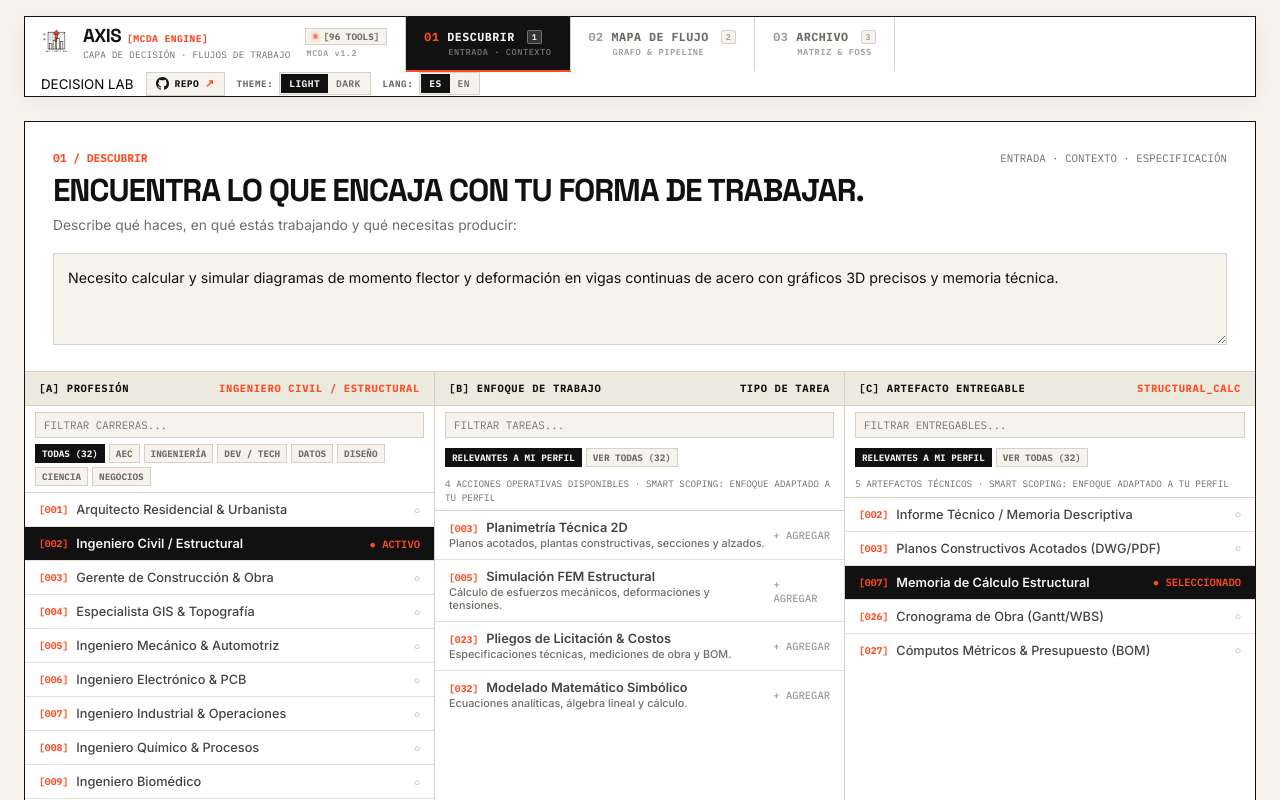
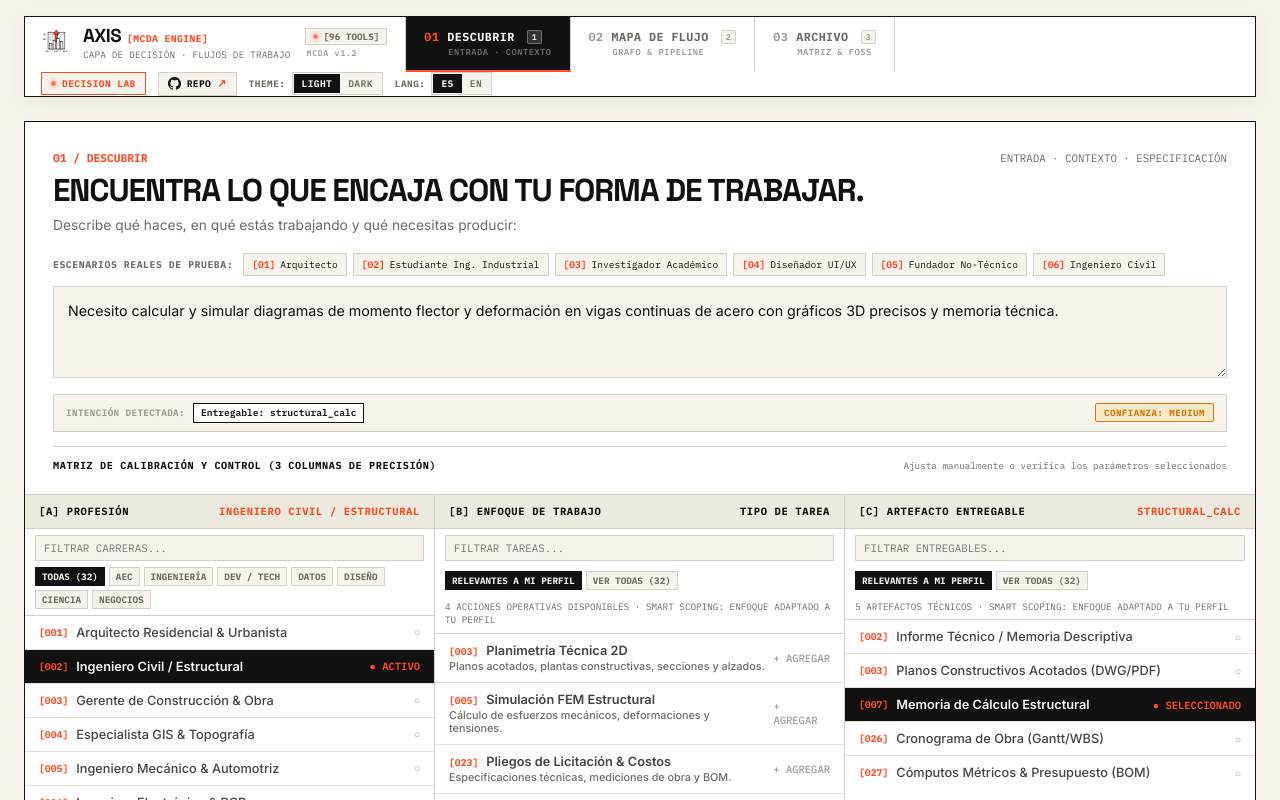
Before and after one commit to luisrodriguez-rgb/AXIS-TOOLMAP, a React (Vite) app: page / in a window 1280 px wide. Shown: the top 800 px of the page. Built offline with nearby package versions, Linux system fonts and the light colour scheme.

Commit message:
feat(discover): integrar intake bar de lenguaje natural con chips de escenarios y extraccion reactiva de tokens

```diff
--- a/src/components/IntentInstrument.tsx
+++ b/src/components/IntentInstrument.tsx
@@ -2,6 +2,8 @@ import React, { useState, useMemo } from 'react';
 import type { DeliverableType, PersonaProfile, UserConstraints } from '../types';
 import type { Language } from '../i18n/translations';
 import { TRANSLATIONS } from '../i18n/translations';
+import { parseNaturalIntent } from '../engine/naturalIntentParser';
+import { DECISION_TEST_CASES } from '../data/decisionTestCases';
 
 interface IntentInstrumentProps {
   needText: string;
@@ -41,6 +43,43 @@ export const IntentInstrument: React.FC<IntentInstrumentProps> = ({
   // Smart Scoping: Por defecto mostrar solo las opciones relevantes a la carrera activa
   const [scopeWorkMode, setScopeWorkMode] = useState<'relevant' | 'all'>('relevant');
   const [scopeOutputMode, setScopeOutputMode] = useState<'relevant' | 'all'>('relevant');
+
+  // Parser de lenguaje natural reactivo
+  const parsedIntent = useMemo(() => parseNaturalIntent(needText), [needText]);
+
+  const handleApplyScenario = (scenarioText: string) => {
+    onNeedTextChange(scenarioText);
+    const parsed = parseNaturalIntent(scenarioText);
+
+    if (parsed.detectedDeliverable) {
+      onDeliverableChange(parsed.detectedDeliverable);
+    }
+    if (
+      parsed.detectedOS ||
+      parsed.detectedBudgetUSD !== undefined ||
+      parsed.detectedStrictPrivacy !== undefined ||
+      parsed.detectedTechnicalLevel
+    ) {
+      onChangeConstraints({
+        ...constraints,
+        ...(parsed.detectedOS ? { os: parsed.detectedOS } : {}),
+        ...(parsed.detectedBudgetUSD !== undefined ? { maxMonthlyBudgetUSD: parsed.detectedBudgetUSD } : {}),
+        ...(parsed.detectedStrictPrivacy !== undefined ? { strictPrivacy: parsed.detectedStrictPrivacy } : {}),
+        ...(parsed.detectedTechnicalLevel ? { maxLearningCurve: parsed.detectedTechnicalLevel } : {}),
+      });
+    }
+    if (parsed.detectedProfessionId) {
+      const profId = parsed.detectedProfessionId.toLowerCase();
+      const match = allPresets.find(
+        (p) =>
+          p.id === parsed.detectedProfessionId ||
+          p.role.toLowerCase().includes(profId)
+      );
+      if (match) {
+        onSelectPreset(match);
+      }
+    }
+  };
 
   // 1. Catálogo de 32 Profesiones Calibradas
   const professions = useMemo(() => [
@@ -237,6 +276,28 @@ export const IntentInstrument: React.FC<IntentInstrumentProps> = ({
           {t.sub}
         </p>
 
+        {/* Natural Intent Intake Bar (Layer B -> Layer A) */}
+        <div className="natural-intent-container">
+          <div className="scenario-chips-row">
+            <span className="chips-label">
+              {lang === 'es' ? 'ESCENARIOS REALES DE PRUEBA:' : 'REAL TEST SCENARIOS:'}
+            </span>
+            <div className="chips-list">
+              {DECISION_TEST_CASES.map((tc) => (
+                <button
+                  key={tc.id}
+                  type="button"
+                  className="scenario-chip-btn"
+                  onClick={() => handleApplyScenario(tc.layerB_humanScenario)}
+                  title={tc.title}
+                >
+                  <span className="chip-num">[{tc.caseNumber}]</span>
+                  <span>{tc.title.split(' — ')[0]}</span>
+                </button>
+              ))}
+            </div>
+          </div>
+
           <div className="instrument-input-wrapper">
             <textarea
               className="instrument-textarea"
@@ -245,6 +306,45 @@ export const IntentInstrument: React.FC<IntentInstrumentProps> = ({
               placeholder={t.placeholder}
               rows={3}
             />
+          </div>
+
+          {/* Real-time Extracted Tokens Bar */}
+          <div className="extracted-tokens-bar">
+            <div className="tokens-left">
+              <span className="tokens-label">
+                {lang === 'es' ? 'INTENCIÓN DETECTADA:' : 'PARSED INTENT:'}
+              </span>
+              {parsedIntent.extractedKeywords.length > 0 ? (
+                parsedIntent.extractedKeywords.map((kw, i) => (
+                  <span key={i} className="intent-token-pill">
+                    {kw}
+                  </span>
+                ))
+              ) : (
+                <span className="intent-token-empty">
+                  {lang === 'es' ? 'Describe tu entregable o restricciones...' : 'Describe your deliverable or constraints...'}
+                </span>
+              )}
+            </div>
+            <span className={`confidence-badge ${parsedIntent.confidence}`}>
+              {lang === 'es' ? 'CONFIANZA: ' : 'CONFIDENCE: '}
+              {parsedIntent.confidence.toUpperCase()}
+            </span>
+          </div>
+        </div>
+
+        {/* Control Matrix Divider */}
+        <div className="matrix-divider-bar">
+          <span className="divider-label">
+            {lang === 'es'
+              ? 'MATRIZ DE CALIBRACIÓN Y CONTROL (3 COLUMNAS DE PRECISIÓN)'
+              : 'CALIBRATION & CONTROL MATRIX (3 PRECISION COLUMNS)'}
+          </span>
+          <span className="divider-sub">
+            {lang === 'es'
+              ? 'Ajusta manualmente o verifica los parámetros seleccionados'
+              : 'Manually adjust or verify selected parameters'}
+          </span>
         </div>
       </div>
 
--- a/src/styles/components.css
+++ b/src/styles/components.css
@@ -1,4 +1,5 @@
 @import './tokens.css';
+@import './lab.css';
 
 /* Layout Shell */
 .app-container {
@@ -185,6 +186,42 @@
   background: var(--bg-surface);
 }
 
+.utility-lab-btn {
+  display: flex;
+  align-items: center;
+  gap: 6px;
+  padding: 4px 9px;
+  border: 1px solid var(--signal);
+  background: var(--bg-canvas);
+  color: var(--signal);
+  font-family: var(--font-mono);
+  font-size: 0.64rem;
+  font-weight: 700;
+  cursor: pointer;
+  letter-spacing: 0.04em;
+  transition: all var(--transition-fast);
+}
+
+.utility-lab-btn:hover {
+  background: var(--signal);
+  color: #ffffff;
+}
+
+.lab-pulse-dot {
+  width: 5px;
+  height: 5px;
+  border-radius: 50%;
+  background: var(--signal);
+  display: inline-block;
+  box-shadow: 0 0 5px var(--signal);
+  animation: pulse-dot 2s infinite ease-in-out;
+}
+
+.utility-lab-btn:hover .lab-pulse-dot {
+  background: #ffffff;
+  box-shadow: 0 0 5px #ffffff;
+}
+
 .utility-github-link {
   display: flex;
   align-items: center;
@@ -346,6 +383,160 @@
 .instrument-textarea:focus {
   border-color: var(--ink);
   outline: 1px solid var(--ink);
+}
+
+/* Natural Intent Container & Real Scenario Chips */
+.natural-intent-container {
+  display: flex;
+  flex-direction: column;
+  gap: 10px;
+}
+
+.scenario-chips-row {
+  display: flex;
+  align-items: center;
+  gap: 10px;
+  flex-wrap: wrap;
+}
+
+.chips-label {
+  font-family: var(--font-mono);
+  font-size: 0.65rem;
+  font-weight: 700;
+  color: var(--ink-muted);
+  letter-spacing: 0.06em;
+}
+
+.chips-list {
+  display: flex;
+  gap: 6px;
+  flex-wrap: wrap;
+}
+
+.scenario-chip-btn {
+  font-family: var(--font-mono);
+  font-size: 0.64rem;
+  padding: 4px 8px;
+  border: 1px solid var(--line);
+  background: var(--bg-canvas);
+  color: var(--ink);
+  cursor: pointer;
+  display: flex;
+  align-items: center;
+  gap: 5px;
+  transition: all var(--transition-fast);
+}
+
+.scenario-chip-btn .chip-num {
+  color: var(--signal);
+  font-weight: 700;
+}
+
+.scenario-chip-btn:hover {
+  border-color: var(--ink);
+  background: var(--ink);
+  color: var(--ink-inverse);
+}
+
+.scenario-chip-btn:hover .chip-num {
+  color: var(--signal);
+}
+
+/* Real-time Extracted Tokens Bar */
+.extracted-tokens-bar {
+  display: flex;
+  justify-content: space-between;
+  align-items: center;
+  padding: 8px 12px;
+  background: var(--bg-canvas);
+  border: 1px solid var(--line);
+  flex-wrap: wrap;
+  gap: 8px;
+}
+
+.tokens-left {
+  display: flex;
+  align-items: center;
+  gap: 8px;
+  flex-wrap: wrap;
+}
+
+.tokens-label {
+  font-family: var(--font-mono);
+  font-size: 0.62rem;
+  font-weight: 700;
+  color: var(--ink-faint);
+  letter-spacing: 0.04em;
+}
+
+.intent-token-pill {
+  font-family: var(--font-mono);
+  font-size: 0.64rem;
+  font-weight: 600;
+  padding: 2px 7px;
+  background: var(--bg-surface);
+  border: 1px solid var(--line-strong);
+  color: var(--ink);
+}
+
+.intent-token-empty {
+  font-family: var(--font-body);
+  font-size: 0.75rem;
+  color: var(--ink-faint);
+  font-style: italic;
+}
+
+.confidence-badge {
+  font-family: var(--font-mono);
+  font-size: 0.6rem;
+  font-weight: 700;
+  padding: 2px 8px;
+  border-radius: 2px;
+  letter-spacing: 0.06em;
+}
+
+.confidence-badge.high {
+  background: rgba(46, 164, 79, 0.15);
+  color: #2ea44f;
+  border: 1px solid #2ea44f;
+}
+
+.confidence-badge.medium {
+  background: rgba(234, 179, 8, 0.15);
+  color: #d97706;
+  border: 1px solid #d97706;
+}
+
+.confidence-badge.low {
+  background: rgba(239, 68, 68, 0.15);
+  color: #ef4444;
+  border: 1px solid #ef4444;
+}
+
+/* Control Matrix Divider Bar */
+.matrix-divider-bar {
+  display: flex;
+  justify-content: space-between;
+  align-items: center;
+  margin-top: 14px;
+  padding-top: 12px;
+  border-top: 1px solid var(--line);
+  flex-wrap: wrap;
+  gap: 8px;
+}
+
+.divider-label {
+  font-family: var(--font-mono);
+  font-size: 0.68rem;
+  font-weight: 700;
+  color: var(--ink);
+  letter-spacing: 0.06em;
+}
+
+.divider-sub {
+  font-family: var(--font-mono);
+  font-size: 0.62rem;
+  color: var(--ink-muted);
 }
 
 /* Context Grid: PROFESSION | WORK | OUTPUT (3 Columns Swiss Matrix) */
```
Lines whose indentation alone changed are shown as unchanged.
